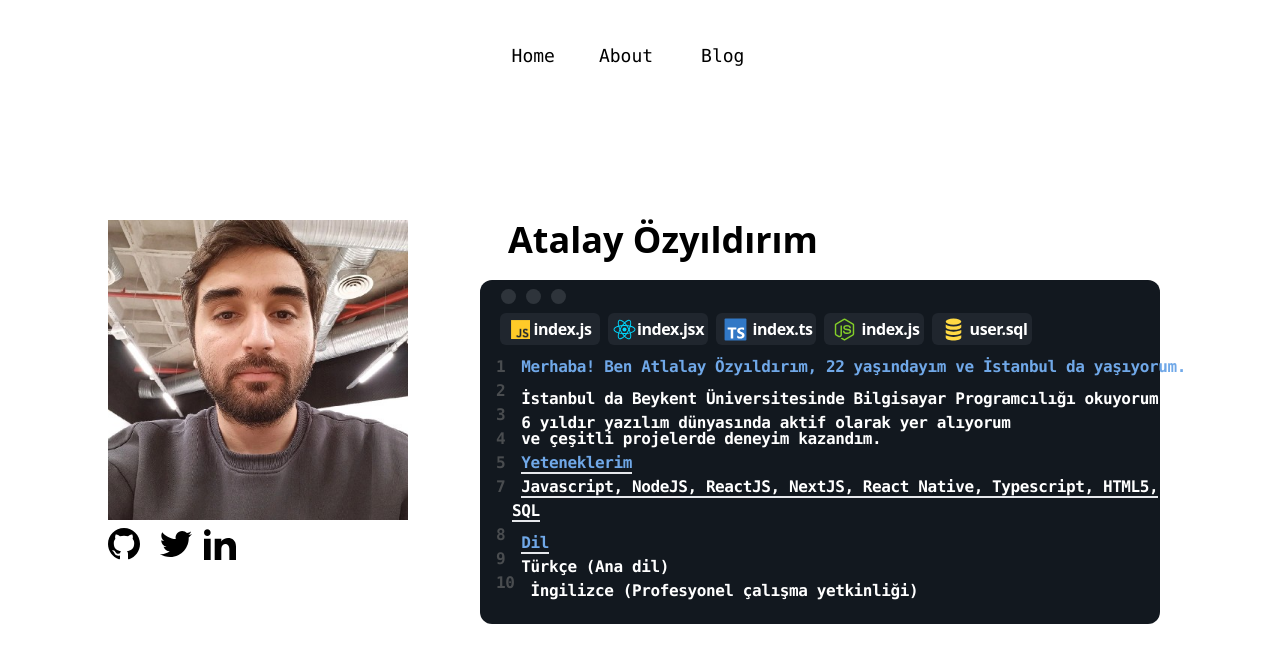
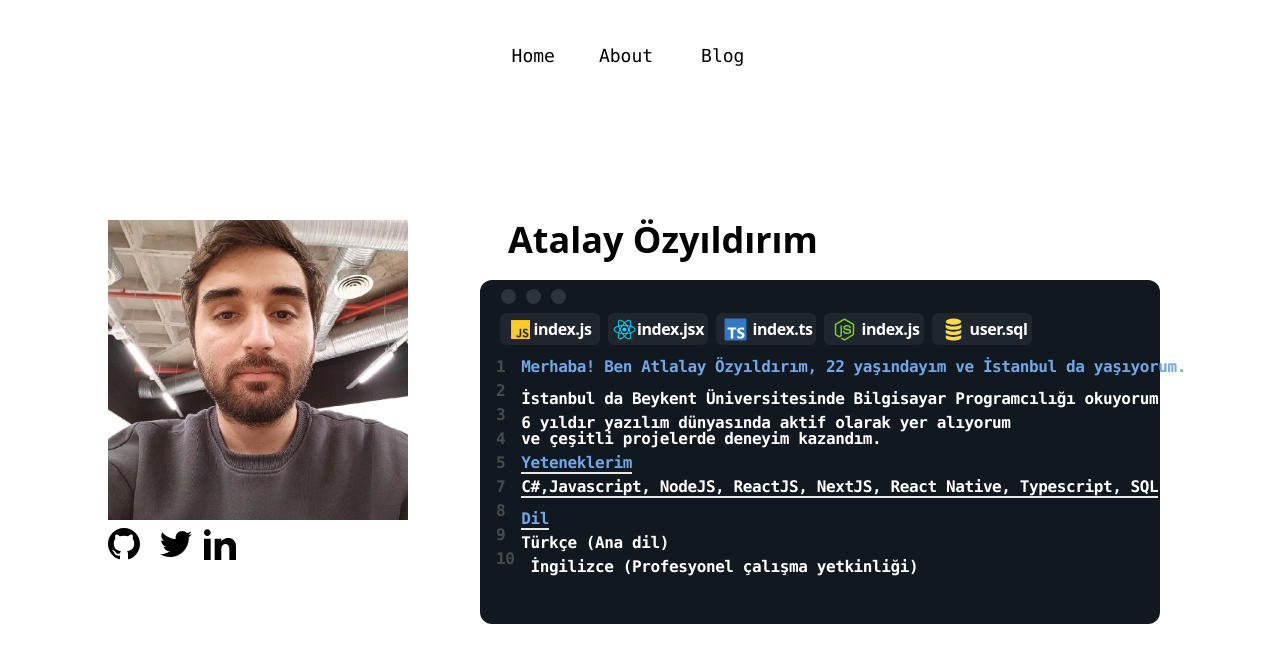
Before and after one commit to atalayozyildirim/atalayoz.me, a Next.js app: page /about in a window 1280 px wide. Shown: the top 662 px of the page. Built offline with nearby package versions, Linux system fonts and the light colour scheme.

Commit message:
Update Cv.tsx

```diff
--- a/src/app/Components/Cv.tsx
+++ b/src/app/Components/Cv.tsx
@@ -103,8 +103,8 @@ export default function Cv() {
             <li>
               <span>7</span>
               <span className="relative left-4 border-b-2 text-[#ffffff]">
-                Javascript, NodeJS, ReactJS, NextJS, React Native, Typescript,
-                HTML5, SQL
+                C#,Javascript, NodeJS, ReactJS, NextJS, React Native, Typescript,
+                 SQL
               </span>
             </li>
             <li>
@@ -160,8 +160,8 @@ export default function Cv() {
               </li>
               <li>
                 <span className="relative">
-                  Javascript, NodeJS, ReactJS, NextJS, React Native, Typescript,
-                  HTML5, SQL
+                  C#,Javascript, NodeJS, ReactJS, NextJS, React Native, Typescript,
+                  SQL
                 </span>
               </li>
               <li>
```
